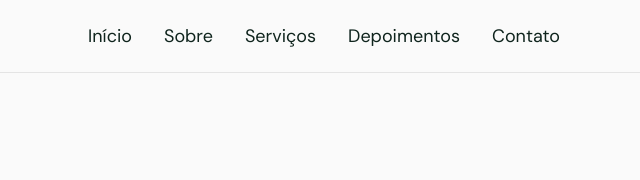
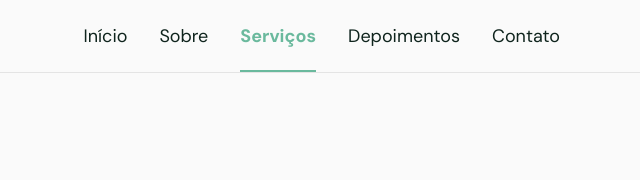
Before and after one commit to oGuilhermeViana/Beautysalon, a plain HTML site: page index.html in a window 1280 px wide. Shown: the top 180 px of the page, 640-1280 px from the left. Drawn offline with nearby package versions, Linux system fonts and the light colour scheme; files whose address does not match are found by name.

Commit message:
add link ativo

```diff
--- a/css/style.css
+++ b/css/style.css
@@ -177,9 +177,9 @@ nav ul li a {
   position: relative;
 }
 
-nav ul li a:hover {
+nav ul li a:hover,
+nav ul li a.active {
   color: var(--base-color);
-
 }
 
 nav ul li a::after {
@@ -195,8 +195,10 @@ nav ul li a::after {
   transition: .3s;
 }
 
-nav ul li a:hover::after {
+nav ul li a:hover::after,
+nav ul li a.active::after {
   width: 100%;
+
 }
 
 nav .menu {
@@ -577,6 +579,12 @@ footer .social a:hover {
 
   nav .menu li a.title {
     font: var(--font-height-400) var(--font-size-normal) var(--font-family-dm-sans);
+    -webkit-font-smoothing: antialiased;
+  }
+
+  nav .menu ul li a.title.active {
+    font-weight: var(--font-height-700);
+    -webkit-font-smoothing: auto;
   }
 
   nav .icon-menu {
--- a/index.html
+++ b/index.html
@@ -32,7 +32,7 @@
             <div class="menu">
                 <ul class="grid">
                     <li>
-                        <a class="title" href="#home">Início</a>
+                        <a class="title active" href="#home">Início</a>
                     </li>
                     <li>
                         <a class="title" href="#about">Sobre</a>
--- a/js/main.js
+++ b/js/main.js
@@ -18,9 +18,9 @@ for (const link of links) {
 }
 
 /* box-shadow quando ter scroll*/
+const header = document.querySelector('#header')
+const navHeight = header.offsetHeight
 function changeHeaderWhenScroll() {
-  const header = document.querySelector('#header')
-  const navHeight = header.offsetHeight
 
   if (window.scrollY >= navHeight) {
     // scroll é maior que a altura do header
@@ -83,8 +83,8 @@ scrollReveal.reveal(`
 footer .brand, footer .social
 `, {interval: 100})
 
+const backToTopButton = document.querySelector('.back-to-top')
 function backToTop() {
-  const backToTopButton = document.querySelector('.back-to-top')
 
   if (window.scrollY >= 560) {
     backToTopButton.classList.add('show')
@@ -93,8 +93,33 @@ function backToTop() {
   }
 }
 
+/* menu ativo na sua seção */
+const sections = document.querySelectorAll ('main section[id]')
+
+function activeMenu () {
+  const checkpoint = window.pageYOffset + (window.innerHeight / 8) * 4
+
+  for (const section of sections) {
+    const sectionTop = section.offsetTop
+    const sectionHeight = section.offsetHeight
+    const sectionId = section.getAttribute('id')
+
+    const checkpointStart = checkpoint >= sectionTop
+    const checkpointEnd = checkpoint <= sectionTop + sectionHeight
+
+    if (checkpointStart && checkpointEnd) {
+      document.querySelector('nav ul li a[href*=' + sectionId + ']').classList.add('active')
+
+    }else {
+      document.querySelector('nav ul li a[href*=' + sectionId + ']').classList.remove('active')
+    }
+
+  }
+}
+
 /* When Scroll */
 window.addEventListener('scroll', function () {
   changeHeaderWhenScroll()
   backToTop()
+  activeMenu ()
 })
```
